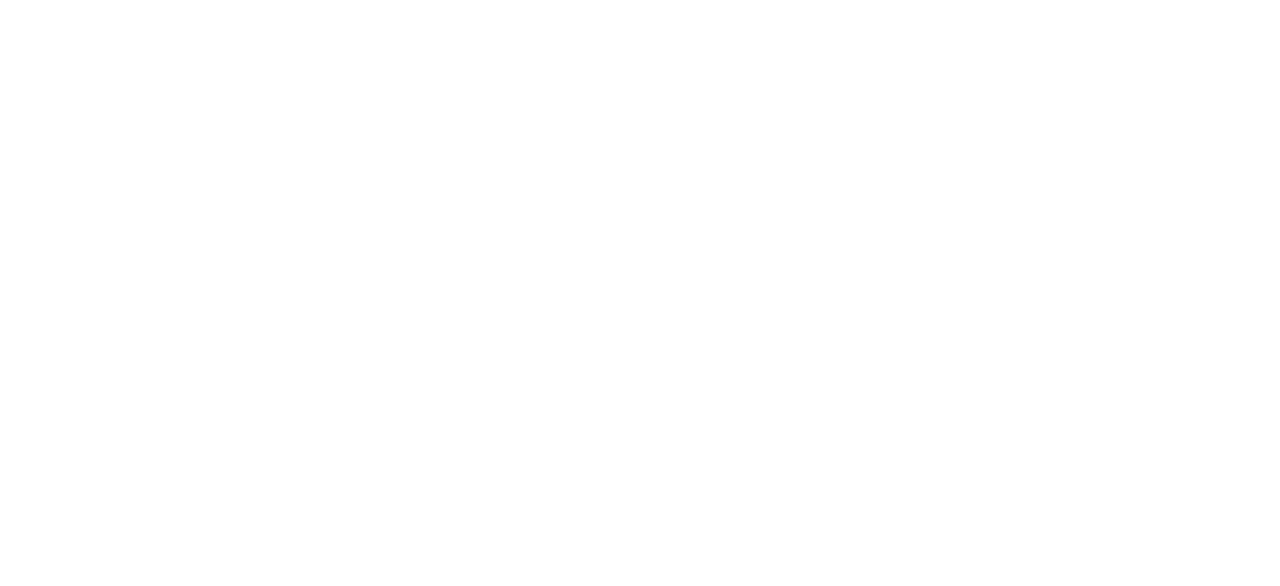
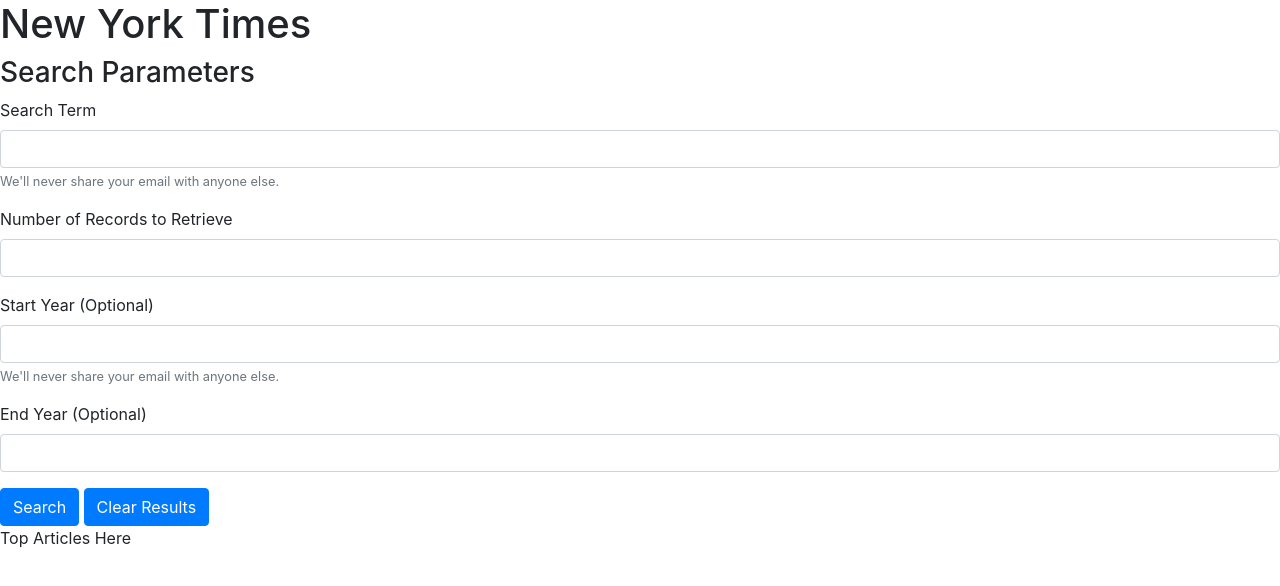
Before and after one commit to skyline6965/New-York-Repo, a plain HTML site: page index.html in a window 1280 px wide. Drawn offline with nearby package versions, Linux system fonts and the light colour scheme.

Commit message:
my changes

```diff
--- a/index.html
+++ b/index.html
@@ -5,8 +5,50 @@
     <meta name="viewport" content="width=device-width, initial-scale=1.0">
     <meta http-equiv="X-UA-Compatible" content="ie=edge">
     <title>Document</title>
+
+    <script src="https://code.jquery.com/jquery-3.3.1.slim.min.js" integrity="sha384-q8i/X+965DzO0rT7abK41JStQIAqVgRVzpbzo5smXKp4YfRvH+8abtTE1Pi6jizo" crossorigin="anonymous"></script>
+    <script src="https://cdnjs.cloudflare.com/ajax/libs/popper.js/1.14.7/umd/popper.min.js" integrity="sha384-UO2eT0CpHqdSJQ6hJty5KVphtPhzWj9WO1clHTMGa3JDZwrnQq4sF86dIHNDz0W1" crossorigin="anonymous"></script>
+    <link rel="stylesheet" href="https://stackpath.bootstrapcdn.com/bootstrap/4.3.1/css/bootstrap.min.css" integrity="sha384-ggOyR0iXCbMQv3Xipma34MD+dH/1fQ784/j6cY/iJTQUOhcWr7x9JvoRxT2MZw1T" crossorigin="anonymous">
+    <script src="https://stackpath.bootstrapcdn.com/bootstrap/4.3.1/js/bootstrap.min.js" integrity="sha384-JjSmVgyd0p3pXB1rRibZUAYoIIy6OrQ6VrjIEaFf/nJGzIxFDsf4x0xIM+B07jRM" crossorigin="anonymous"></script>
+
 </head>
 <body>
+    <div id="header">
+        <h1>New York Times</h1>
+    </div>
+    <div id="main-div">
+        <h3>Search Parameters</h3>
 
+    <form>
+                <div class="form-group">
+                <label for="exampleInputEmail1">Search Term</label>
+                <input type="email" class="form-control" id="exampleInputEmail1" aria-describedby="emailHelp" placeholder="">
+                <small id="emailHelp" class="form-text text-muted">We'll never share your email with anyone else.</small>
+                </div>
+                <div class="form-group">
+                <label for="exampleInputPassword1">Number of Records to Retrieve</label>
+                <input type="password" class="form-control" id="exampleInputPassword1" placeholder="">
+                </div>
+                <div class="form-group">
+                    <label for="exampleInputEmail1">Start Year (Optional)</label>
+                    <input type="email" class="form-control" id="exampleInputEmail1" aria-describedby="emailHelp" placeholder="">
+                    <small id="emailHelp" class="form-text text-muted">We'll never share your email with anyone else.</small>
+                </div>
+                <div class="form-group">
+                    <label for="exampleInputPassword1">End Year (Optional)</label>
+                    <input type="password" class="form-control" id="exampleInputPassword1" placeholder="">
+                </div>
+                <!-- <div class="form-group form-check">
+                <input type="checkbox" class="form-check-input" id="exampleCheck1">
+                <label class="form-check-label" for="exampleCheck1">Check me out</label>
+                </div> -->
+                <button type="submit" class="btn btn-primary">Search</button>
+                <button type="button" class="btn btn-primary">Clear Results</button>
+            </form>
+        </div>
+            <div>Top Articles Here</div>
+            <div class="bottom-div"></div>
+
+    <script></script>
 </body>
 </html>
```
Also changed, not shown: style.css (added, +9 -0 lines).
